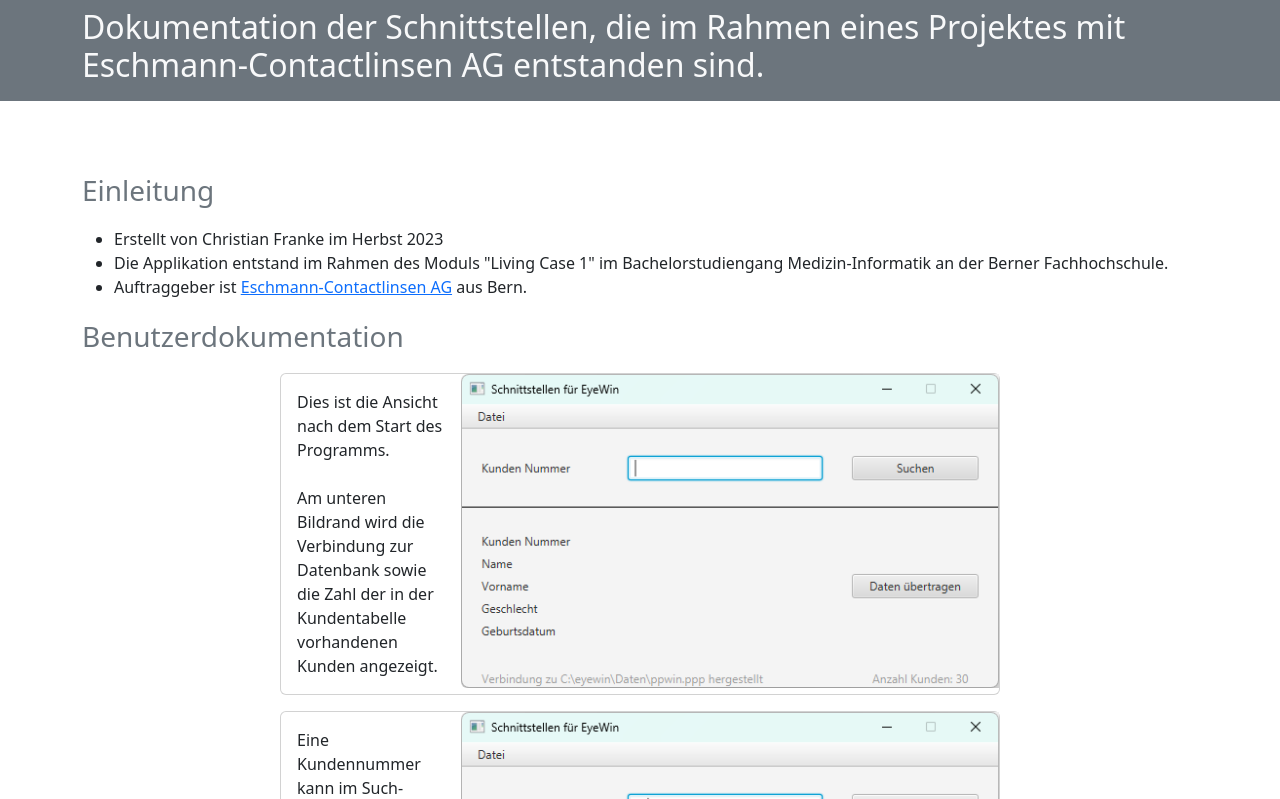
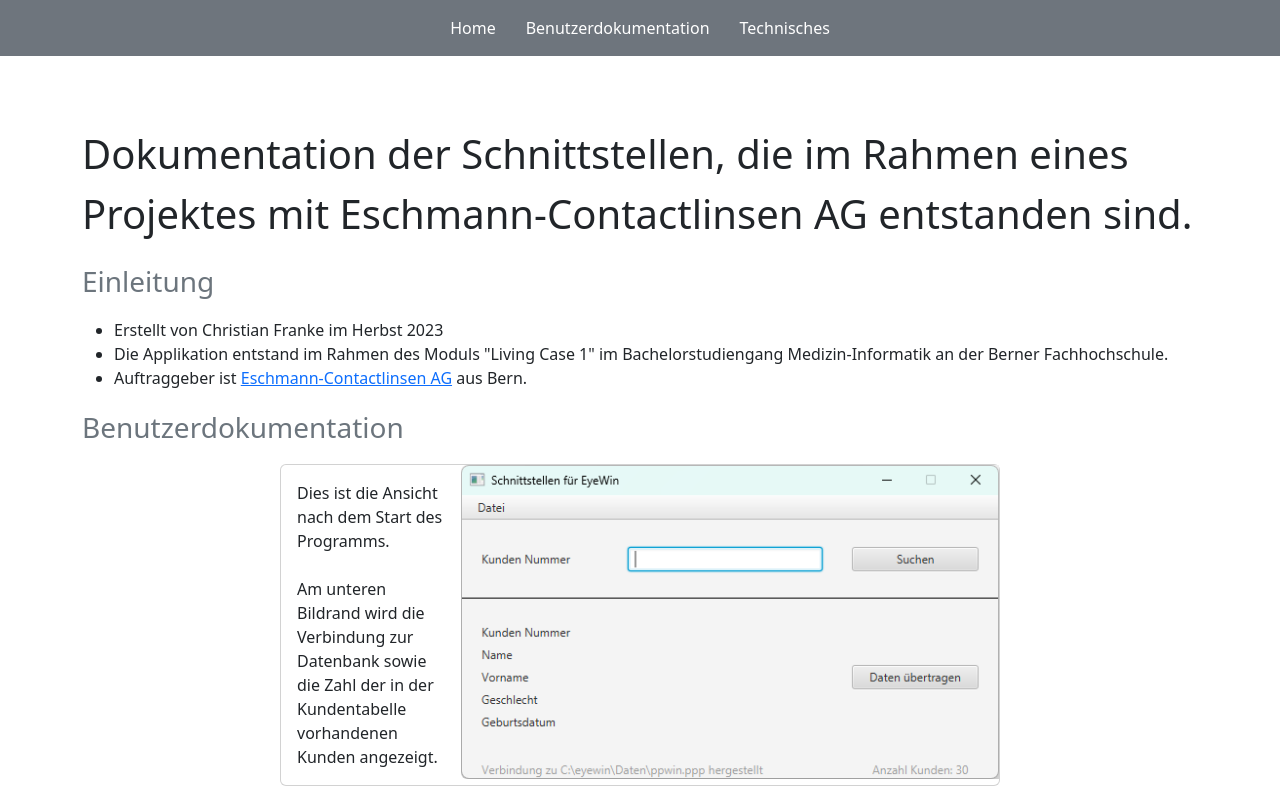
Before and after one commit to teletrabbie/teletrabbie.github.io, a plain HTML site: page livingcase01/eyewininterfaces.html in a window 1280 px wide. Shown: the top 799 px of the page. Drawn offline with nearby package versions, Linux system fonts and the light colour scheme.

Commit message:
Navbar and text updates für Eyewin docu

```diff
--- a/livingcase01/eyewininterfaces.html
+++ b/livingcase01/eyewininterfaces.html
@@ -20,23 +20,24 @@
 </head>
 <body>
 
-<!-- Navigation Bar -->
-<nav class="navbar navbar-light bg-secondary text-light">
-    <div class="container">
-        <h2>Dokumentation der Schnittstellen, die im Rahmen eines Projektes mit Eschmann-Contactlinsen AG entstanden sind.</h2>
-    </div>
+<!-- Navigation Bar-->
+<nav class="navbar sticky-top navbar-light justify-content-center" style="background-color: #6e757d;">
+    <a class="navbar-nav nav-link active" style="color: #FFFFFF" href="#">Home</a>
+    <a class="navbar-nav nav-link active" style="color: #FFFFFF; margin-left: 30px" href="#Benutzerdokumentation">Benutzerdokumentation</a>
+    <a class="navbar-nav nav-link active" style="color: #FFFFFF; margin-left: 30px" href="#Technisches">Technisches</a>
 </nav>
 
 <!-- Main Content -->
 <main>
 <div class = "container mt-5">
+    <p class="fs-1">Dokumentation der Schnittstellen, die im Rahmen eines Projektes mit Eschmann-Contactlinsen AG entstanden sind.</p>
     <p class="text-secondary fs-3">Einleitung</p>
     <ul>
         <li>Erstellt von Christian Franke im Herbst 2023</li>
         <li>Die Applikation entstand im Rahmen des Moduls "Living Case 1" im Bachelorstudiengang Medizin-Informatik an der Berner Fachhochschule.</li>
         <li>Auftraggeber ist <a href="https://eschmann-contactlinsen.ch/" target="_blank">Eschmann-Contactlinsen AG</a> aus Bern.</li>
     </ul>
-    <p class="text-secondary fs-3">Benutzerdokumentation</p>
+    <p class="text-secondary fs-3" id="Benutzerdokumentation">Benutzerdokumentation</p>
 
     <!-- Screenshot 01 -->
     <div class ="container d-flex justify-content-center">
@@ -224,9 +225,15 @@
 
     <p class="text fs-6">Aktuell werden die Kundendaten nur an die Schnittstelle der <a href="https://www.pentacam.com/de" target="_blank">Oculus Pentacam</a> übertragen.</p>
 
-    <p class="text-secondary fs-3">Technisches</p>
+    <p class="text-secondary fs-3" id="Technisches">Technisches</p>
     <ul>
         <li>Das Java-Maven-Projekt wurde mit IntelliJ IDEA 2022.1.2 realisiert.</li>
+        <li>Die jar-Datei wurde in die Datei "eyewin Datentransfer.exe" umgewandelt.
+            Die exe-Datei kann in ein beliebiges Verzeichnis in Windows abgelegt werden.
+            <b>Wichtig ist nur, dass sich ein JRE-Ordner</b> (z.B.
+                <a href="https://aws.amazon.com/de/corretto" target="_blank">Coretto</a>
+                ) <b>im gleichen Verzeichnis befindet.</b>
+        </li>
         <li>Dependencies</li>
         <ul>
             <li>org.openjfx</li>
```
